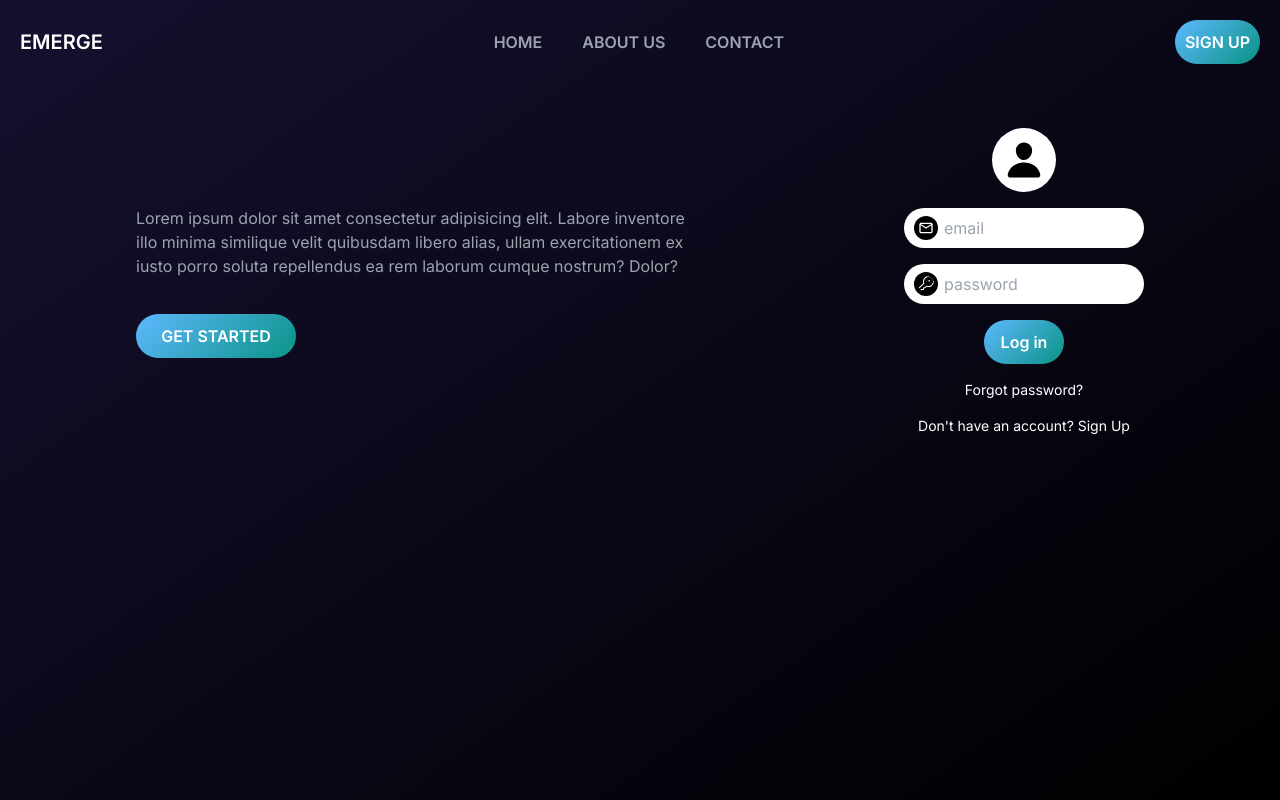
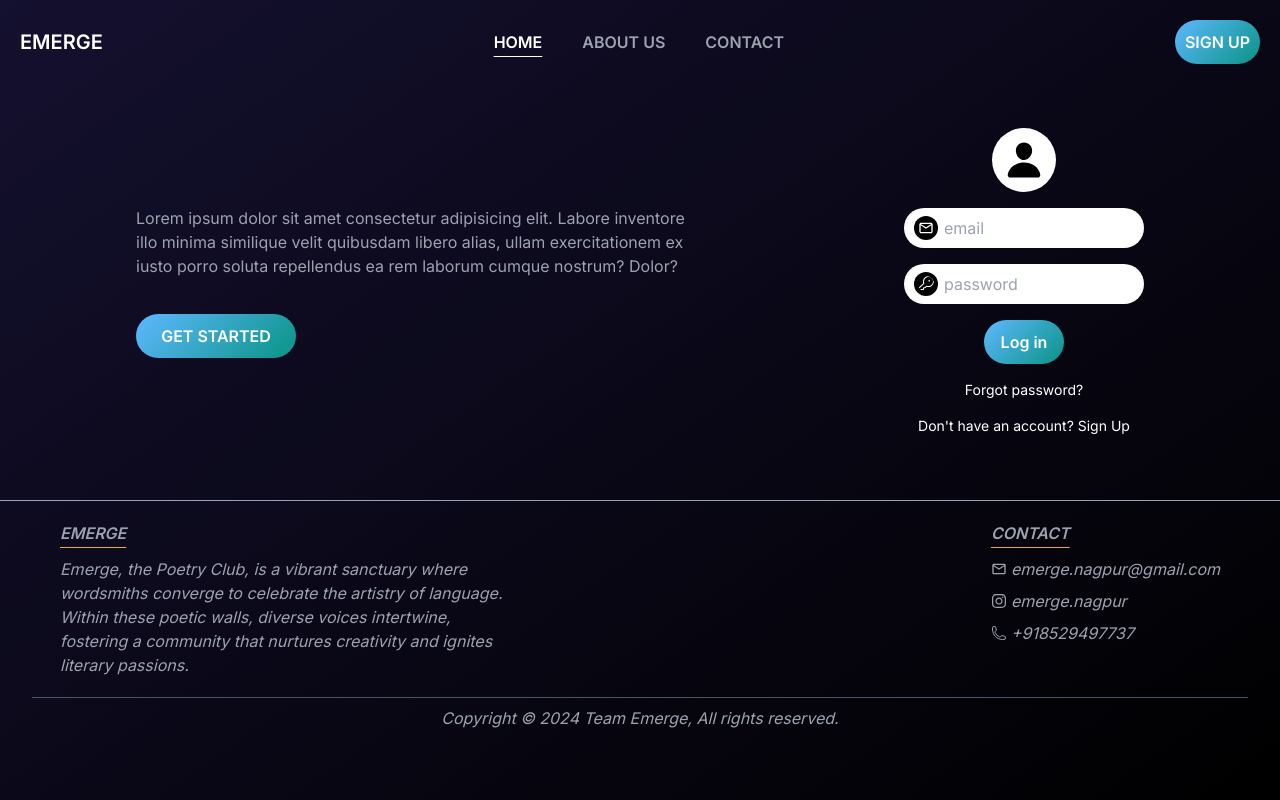
Before and after one commit to ShiwaliKarn/emerge, a Next.js app: page /sign-up in a window 1280 px wide. Built offline with nearby package versions, Linux system fonts and the light colour scheme; no server answers.

Commit message:
change nav linking , make footer

```diff
--- a/app/(Pages)/contact/page.jsx
+++ /dev/null
@@ -1,5 +0,0 @@
-const Contact = () => {
-  return <div>Contact</div>;
-};
-
-export default Contact;
--- /dev/null
+++ b/app/Components/Footer.jsx
@@ -0,0 +1,65 @@
+import { MdOutlineMail } from "react-icons/md";
+import { FaInstagram } from "react-icons/fa6";
+import Link from "next/link";
+import { HiOutlinePhone } from "react-icons/hi2";
+const Footer = () => {
+  return (
+    <footer
+      className="text-gray-400 mt-16 border-t border-slate-400 italic"
+      id="contact"
+    >
+      <div className=" flex flex-col sm:flex-row  container sm:py-5 gap-6 p-5">
+        <div className="flex flex-col">
+          <h3 className="uppercase underline underline-offset-8 decoration-yellow-500 mb-3 font-semibold">
+            Emerge
+          </h3>
+          <p className="sm:w-1/2 w-full">
+            Emerge, the Poetry Club, is a vibrant sanctuary where wordsmiths
+            converge to celebrate the artistry of language. Within these poetic
+            walls, diverse voices intertwine, fostering a community that
+            nurtures creativity and ignites literary passions.
+          </p>
+        </div>
+        <div>
+          <h3 className="uppercase underline underline-offset-8 decoration-yellow-500 mb-3 font-semibold">
+            Contact
+          </h3>
+
+          <ul>
+            <li className="mb-2 hover:text-white" title="email">
+              <Link
+                href="mailto:emerge.nagpur@gmail.com"
+                className="flex items-center gap-1"
+              >
+                <MdOutlineMail />
+                emerge.nagpur@gmail.com
+              </Link>
+            </li>
+            <li className="mb-2 hover:text-white" title="instagram">
+              <Link
+                href="https://www.instagram.com/emerge.nagpur/"
+                className="flex items-center gap-1"
+                target="__blank"
+              >
+                <FaInstagram />
+                emerge.nagpur
+              </Link>
+            </li>
+            <li className="flex items-center gap-1 hover:text-white">
+              <HiOutlinePhone />
+              +918529497737
+            </li>
+          </ul>
+        </div>
+      </div>
+      <div>
+        <p className="text-center w-[95%] mx-auto border-t border-slate-600 p-2">
+          Copyright &copy; {new Date().getFullYear()} Team Emerge, All rights
+          reserved.
+        </p>
+      </div>
+    </footer>
+  );
+};
+
+export default Footer;
--- a/app/Components/Navbar.jsx
+++ b/app/Components/Navbar.jsx
@@ -1,6 +1,5 @@
 "use client";
 import Link from "next/link";
-import { usePathname } from "next/navigation";
 import { useState, useContext, useEffect } from "react";
 import {
   IoPersonCircle,
@@ -10,18 +9,14 @@ import {
 import AuthContext from "@/app/context/AuthContext.js";
 
 const Navbar = () => {
-  const pathname = usePathname();
-  const navItems = [
-    { name: "HOME", href: "/" },
-    { name: "ABOUT US", href: "/about" },
-    { name: "CONTACT", href: "/contact" },
-  ];
   const [showMenu, setShowMenu] = useState(false);
   const { isAuthenticated, handleLogout } = useContext(AuthContext);
+  const [activeItem, setActiveItem] = useState("HOME");
 
   const toggleMenu = () => {
     setShowMenu((prev) => !prev);
   };
+
   useEffect(() => {}, [isAuthenticated]);
   return (
     <nav className="text-white flex items-center justify-between font-semibold fixed right-0 left-0 p-5 nav-backround z-20">
@@ -29,21 +24,44 @@ const Navbar = () => {
         EMERGE
       </Link>
       <ul className="flex items-center gap-10">
-        {navItems.map((item) => (
-          <li key={item.name}>
-            <Link
-              href={item.href}
-              className={`${
-                pathname === item.href
-                  ? "text-white underline underline-offset-8"
-                  : "text-gray-400"
-              } cursor-pointer`}
-            >
-              {item.name}
-            </Link>
+        <Link href="/">
+          <li
+            onClick={() => setActiveItem("HOME")}
+            className={`cursor-pointer ${
+              activeItem === "HOME"
+                ? "text-white underline underline-offset-8"
+                : "text-gray-400"
+            }`}
+          >
+            HOME
           </li>
-        ))}
+        </Link>
+        <Link href="/about">
+          <li
+            onClick={() => setActiveItem("ABOUT US")}
+            className={`cursor-pointer ${
+              activeItem === "ABOUT US"
+                ? "text-white underline underline-offset-8"
+                : "text-gray-400"
+            }`}
+          >
+            ABOUT US
+          </li>
+        </Link>
+        <Link href="#contact">
+          <li
+            onClick={() => setActiveItem("CONTACT")}
+            className={`cursor-pointer ${
+              activeItem === "CONTACT"
+                ? "text-white underline underline-offset-8"
+                : "text-gray-400"
+            }`}
+          >
+            CONTACT
+          </li>
+        </Link>
       </ul>
+
       {isAuthenticated ? (
         <div
           className="relative border-b-transparent border-b-[10px]"
--- a/app/globals.css
+++ b/app/globals.css
@@ -21,6 +21,9 @@ body,
   background-position: center;
 }
 
+* {
+  scroll-behavior: smooth;
+}
 .container {
   max-width: 1200px;
   margin: auto;
@@ -35,7 +38,6 @@ button {
   cursor: pointer;
   background: linear-gradient(135deg, rgb(94 184 255) 0%, rgb(18 151 145) 90%);
   color: white;
-  transition: 1s;
 }
 button:hover {
   background: linear-gradient(
--- a/app/layout.js
+++ b/app/layout.js
@@ -3,6 +3,7 @@ import "./globals.css";
 import Navbar from "./Components/Navbar";
 import { Toaster } from "react-hot-toast";
 import { AuthProvider } from "@/app/context/AuthContext.js";
+import Footer from "./Components/Footer";
 
 const inter = Inter({ subsets: ["latin"] });
 
@@ -20,8 +21,10 @@ export default function RootLayout({ children }) {
       <body className={inter.className}>
         <AuthProvider>
           <Navbar />
+
           <Toaster position="bottom-left" reverseOrder={false} />
           {children}
+          <Footer />
         </AuthProvider>
       </body>
     </html>
```
